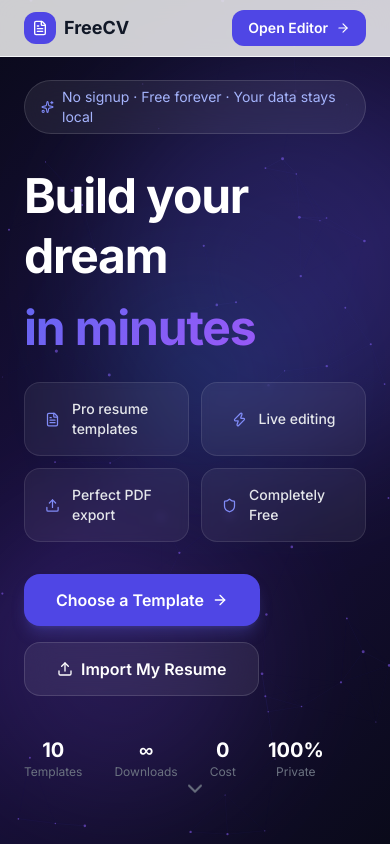
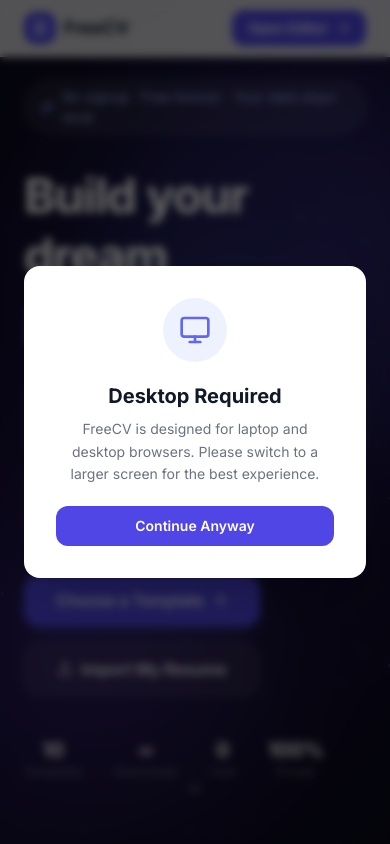
Before and after one commit to Apex-05/FreeCV, a React (Vite) app: page / in a window 390 px wide. Shown: the top 844 px of the page. Built offline with nearby package versions, Linux system fonts and the light colour scheme.

Commit message:
smaller screen alert

```diff
--- a/src/App.tsx
+++ b/src/App.tsx
@@ -4,6 +4,7 @@
 import { HomePage } from './pages/HomePage';
 import { EditorPage } from './pages/EditorPage';
 import { PDFEditorPage } from './pages/PDFEditorPage';
+import { MobileWarning } from './components/MobileWarning';
 
 // ── Global error boundary ─────────────────────────────────────────────────────
 interface EBState { error: Error | null }
@@ -41,6 +42,7 @@
 function App() {
   return (
     <ErrorBoundary label="root">
+      <MobileWarning />
       <BrowserRouter>
         <Toaster position="bottom-center" toastOptions={{ style: { background: '#1f2937', color: '#fff', fontSize: 14, borderRadius: 12, padding: '10px 16px' }, success: { iconTheme: { primary: '#22c55e', secondary: '#fff' } } }} />
         <Routes>
--- /dev/null
+++ b/src/components/MobileWarning.tsx
@@ -0,0 +1,39 @@
+import { useEffect, useState } from 'react';
+import { Monitor } from 'lucide-react';
+
+const BREAKPOINT = 1024;
+
+export function MobileWarning() {
+  const [visible, setVisible] = useState(false);
+
+  useEffect(() => {
+    const check = () => setVisible(window.innerWidth < BREAKPOINT);
+    check();
+    window.addEventListener('resize', check);
+    return () => window.removeEventListener('resize', check);
+  }, []);
+
+  if (!visible) return null;
+
+  return (
+    <div className="fixed inset-0 z-[9999] flex items-center justify-center bg-black/60 backdrop-blur-sm p-6">
+      <div className="bg-white rounded-2xl shadow-2xl max-w-sm w-full p-8 flex flex-col items-center text-center gap-5">
+        <div className="w-16 h-16 rounded-full bg-indigo-50 flex items-center justify-center">
+          <Monitor className="w-8 h-8 text-indigo-500" />
+        </div>
+        <div>
+          <h2 className="text-xl font-bold text-gray-900 mb-2">Desktop Required</h2>
+          <p className="text-gray-500 text-sm leading-relaxed">
+            FreeCV is designed for laptop and desktop browsers. Please switch to a larger screen for the best experience.
+          </p>
+        </div>
+        <button
+          onClick={() => setVisible(false)}
+          className="w-full py-2.5 px-6 bg-indigo-600 hover:bg-indigo-700 text-white text-sm font-semibold rounded-xl transition-colors"
+        >
+          Continue Anyway
+        </button>
+      </div>
+    </div>
+  );
+}
```
